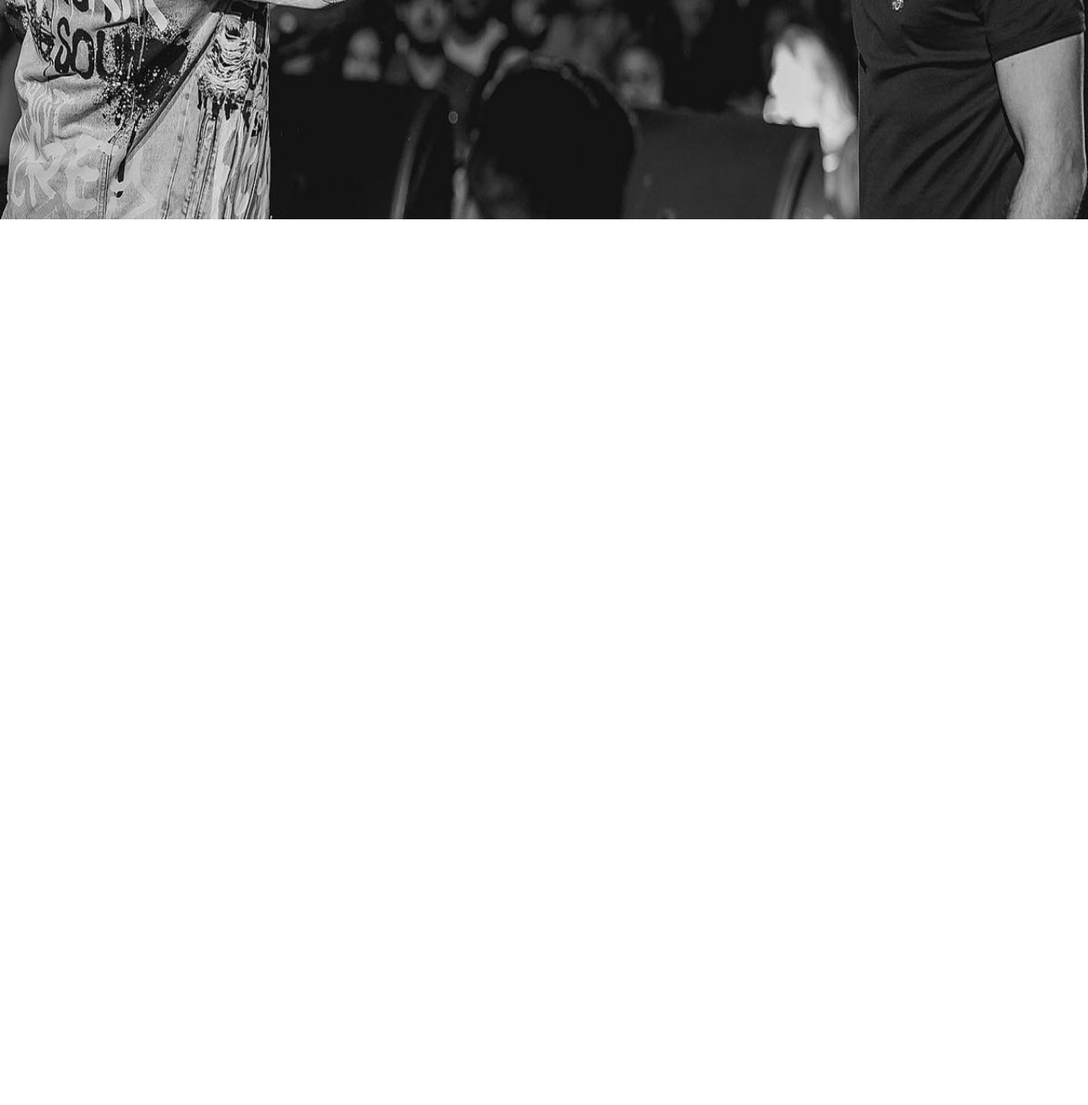
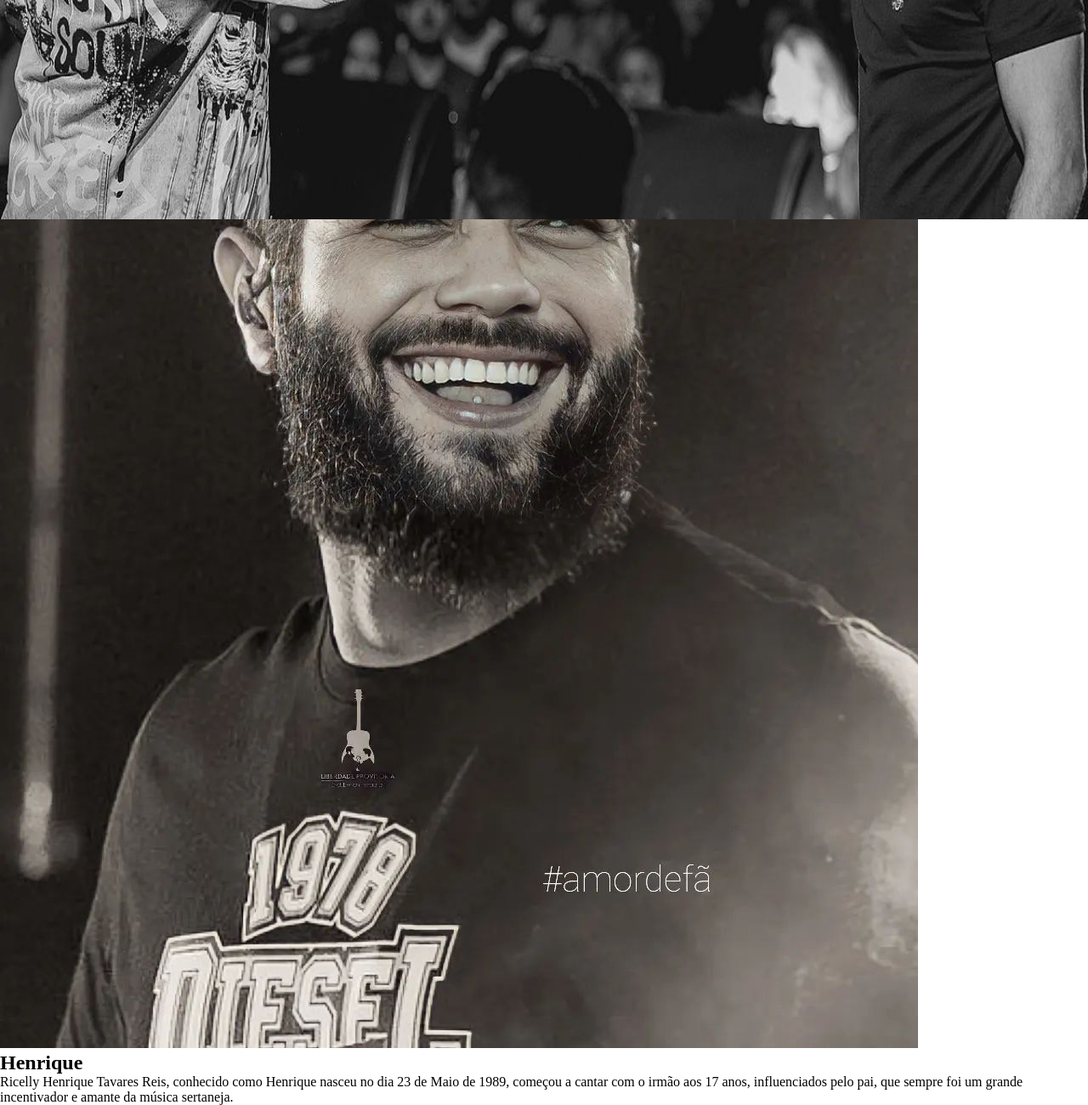
Before and after one commit to alicw1304/henrique-juliano, a plain HTML site: page index.html in a window 1280 px wide. Shown: the part 742-2042 px from the top of the page at 85% size. Before the commit the page ends 1004 px from the top, so only its background shows below. Drawn offline with Linux system fonts and the light colour scheme.

Commit message:
cria site

```diff
--- a/index.html
+++ b/index.html
@@ -20,12 +20,27 @@
 <div class="comeco">
     <div class="foto"><img src="imagens/foto1.jpg" alt=""></div>
     <div class="texto">
-    <h2>Henrique & Juliano</h2>
-    <p>Ricelly Henrique Tavares Reis, o "Henrique", e Edson Alves dos Reis Junior , o "Juliano", são irmãos, nascidos na cidade de Palmeirópolis, no estado brasileiro doTocantins, filhos de Maria Tavares Reis e Edson Alves dos Reis, o grande incentivador no gosto dos dois filhos pela música sertaneja, foram Influenciados pelo sucesso da dupla João Paulo & Daniel, começaram a se apresentar nas rádios do município e para um grande público interpretando e dublando quando crianças,Henrique & Juliano começaram a aparecer com mais força ainda em 2013, quando lançaram seu primeiro DVD, de onde saíram algumas músicas que se destacaram como "Mistura Louca", "Recaídas", "Eu Sou Gordinho" e principalmente "Não Tô Valendo Nada", que foi uma das músicas de maior destaque daquele ano.</p>
-   </p>
+        <h2>Henrique & Juliano</h2>
+        <p>Ricelly Henrique Tavares Reis, o "Henrique", e Edson Alves dos Reis Junior , o "Juliano", são irmãos,
+            nascidos na cidade de Palmeirópolis, no estado brasileiro doTocantins, filhos de Maria Tavares Reis e Edson
+            Alves dos Reis, o grande incentivador no gosto dos dois filhos pela música sertaneja, foram Influenciados
+            pelo sucesso da dupla João Paulo & Daniel, começaram a se apresentar nas rádios do município e para um
+            grande público interpretando e dublando quando crianças,Henrique & Juliano começaram a aparecer com mais
+            força ainda em 2013, quando lançaram seu primeiro DVD, de onde saíram algumas músicas que se destacaram como
+            "Mistura Louca", "Recaídas", "Eu Sou Gordinho" e principalmente "Não Tô Valendo Nada", que foi uma das
+            músicas de maior destaque daquele ano.</p>
+        </p>
+    </div>
 </div>
+<div class="membros">
+    <div class="henrique">
+        <img src="imagens/henrique.jpg" alt="">
+        <h2>Henrique</h2>
+        <p>Ricelly Henrique Tavares Reis, conhecido como Henrique nasceu no dia 23 de Maio de 1989, começou a cantar com
+            o irmão aos 17 anos, influenciados pelo pai, que sempre foi um grande incentivador e amante da música
+            sertaneja.</p>
+    </div>
 </div>
-
 
 <body>
 
--- a/style.css
+++ b/style.css
@@ -54,3 +54,9 @@ nav {
         margin-top: 20rem;
     }
 }
+
+.membros {
+    display: flex;
+    margin-top: 16px;
+    justify-content: space-around;
+}
```
Also changed, not shown: imagens/henrique.jpg (added).
